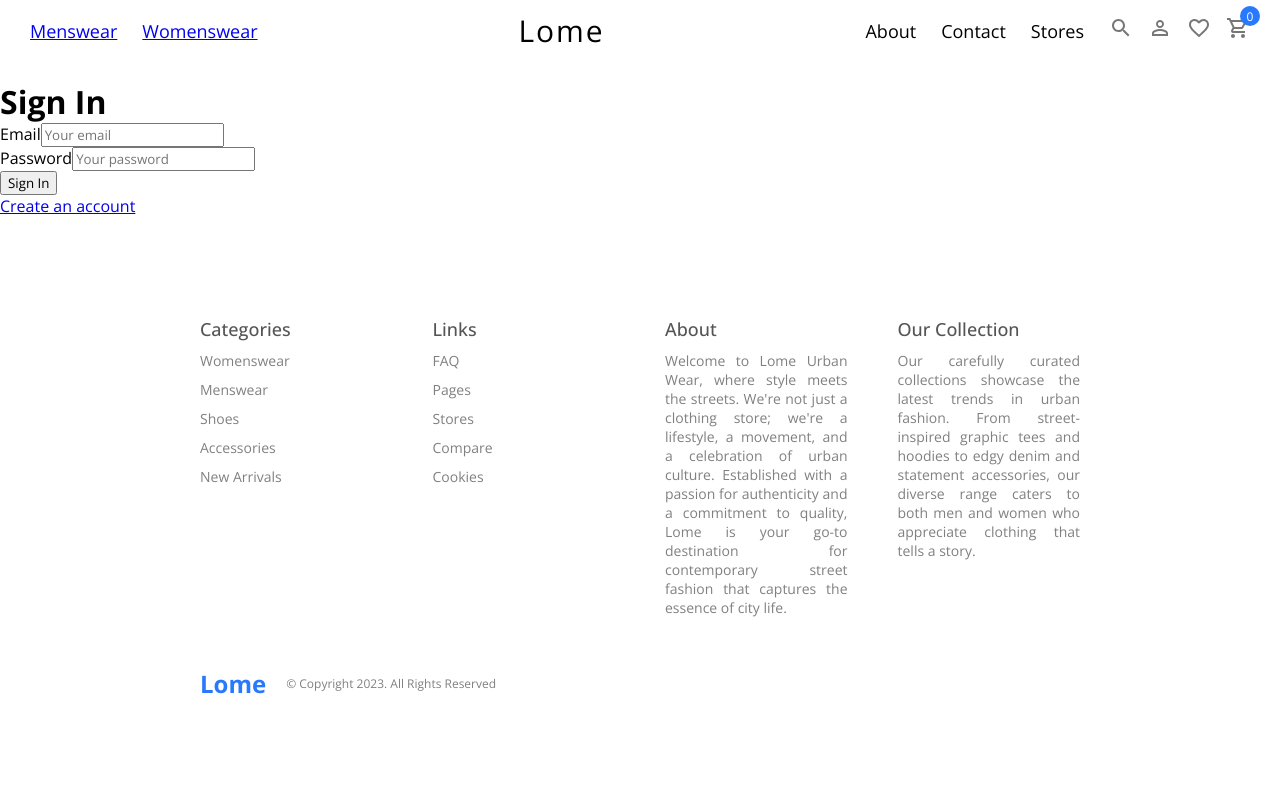
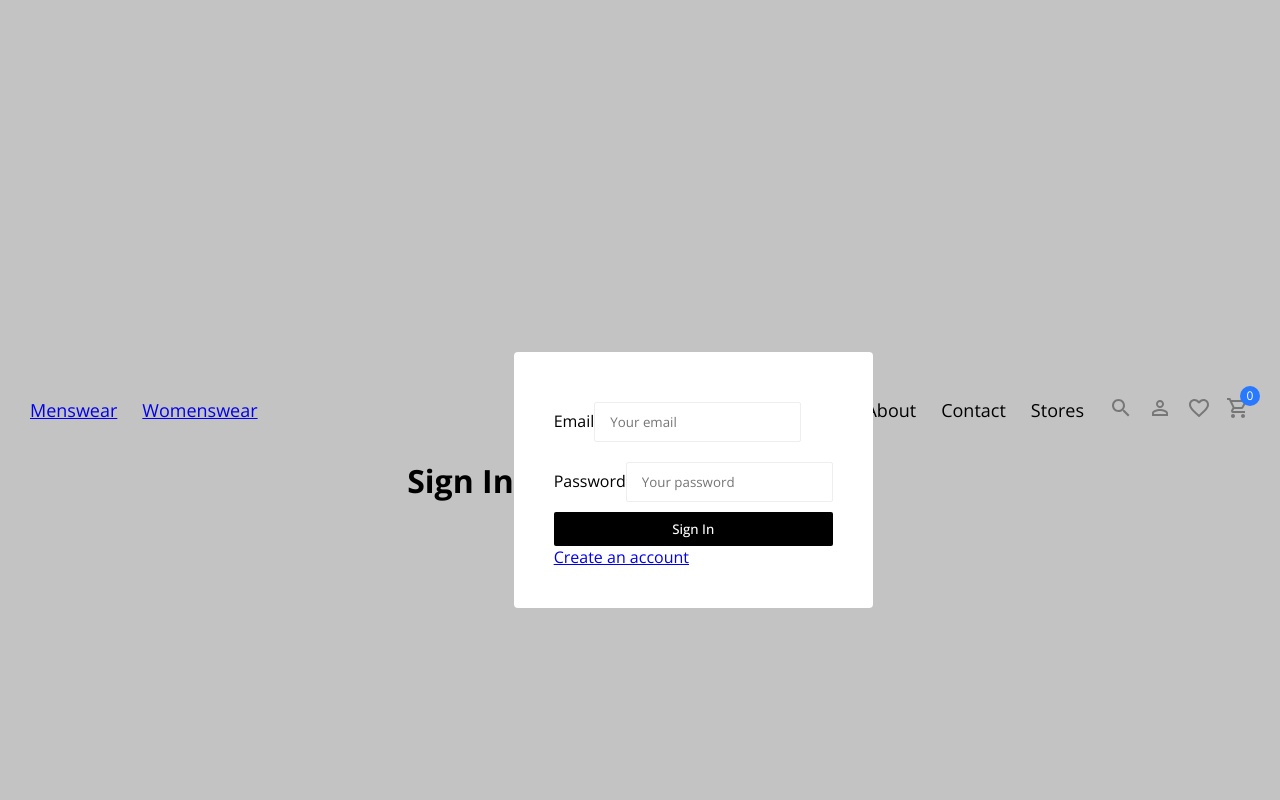
Before and after one commit to owenwar/final-project, a React (Create React App) app in the folder client/: page /login in a window 1280 px wide. Shown: the top 800 px of the page. Built offline with nearby package versions, Linux system fonts and the light colour scheme.

Commit message:
Login and sign up styling

```diff
--- a/client/src/pages/Login/Login.scss
+++ b/client/src/pages/Login/Login.scss
@@ -0,0 +1,45 @@
+.wrapper{
+    display: flex;
+    align-items: center;
+    justify-content: center;
+    height: 100vh;
+    background: #c3c3c3;
+}
+.form{
+    background: #ffffff;
+    width: auto;
+    height: auto;
+    padding: 40px;
+    border-radius: 4px;
+    box-sizing: 0px 1px 6px #eeeeee;
+    h2{
+        text-align: center;
+        text-transform: uppercase;
+        font-weight: 400;
+    }
+    input{
+        border: 1px solid #eeeeee;
+        padding: 10px 15px;
+        margin: 10px 0;
+        border-radius: 2px;
+    }
+    .button-class{
+        display: flex;
+        flex-direction: column;
+        align-items: center;
+    }
+    button{
+        width: 100%;
+        border: none;
+        outline: none;
+        background: black;
+        padding: 8px 15px;
+        color: #ffffff;
+        font-weight: 500;
+        border-radius: 2px;
+        cursor: pointer;
+        &:hover{
+            background: black;
+        }
+    }
+}
--- a/client/src/pages/Signup/Signup.scss
+++ b/client/src/pages/Signup/Signup.scss
@@ -0,0 +1,45 @@
+.wrapper{
+    display: flex;
+    align-items: center;
+    justify-content: center;
+    height: 100vh;
+    background: #c3c3c3;
+}
+.form{
+    background: #ffffff;
+    width: auto;
+    height: auto;
+    padding: 40px;
+    border-radius: 4px;
+    box-sizing: 0px 1px 6px #eeeeee;
+    h2{
+        text-align: center;
+        text-transform: uppercase;
+        font-weight: 400;
+    }
+    input{
+        border: 1px solid #eeeeee;
+        padding: 10px 15px;
+        margin: 10px 0;
+        border-radius: 2px;
+    }
+    .button-class{
+        display: flex;
+        flex-direction: column;
+        align-items: center;
+    }
+    button{
+        width: 100%;
+        border: none;
+        outline: none;
+        background: black;
+        padding: 8px 15px;
+        color: #ffffff;
+        font-weight: 500;
+        border-radius: 2px;
+        cursor: pointer;
+        &:hover{
+            background: black;
+        }
+    }
+}
```
